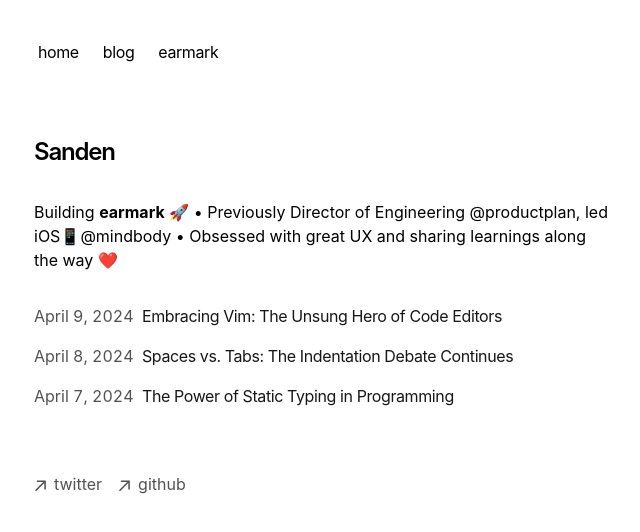
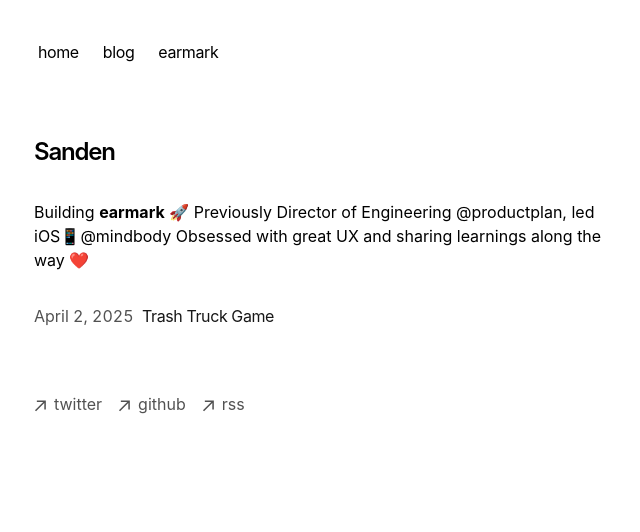
Before and after one commit to sandengocka/blog, a Next.js app: page / in a window 1280 px wide. Shown: the top 532 px of the page, without its empty margins (318-958 px from the left). Built offline with nearby package versions, Linux system fonts and the light colour scheme.

Commit message:
feat: style

```diff
--- /dev/null
+++ b/app/blog/posts/trash-truck-game.mdx
@@ -0,0 +1,37 @@
+---
+title: "Trash Truck Game"
+publishedAt: "2025-04-02"
+summary: "Exploring the educational and entertainment value of trash truck games in teaching children about waste management and environmental responsibility."
+---
+
+In today's digital age, games have become powerful tools for education and awareness. Among these, [trash truck games](/trash-truck-game) stand out as an innovative approach to teaching children about waste management, recycling, and environmental responsibility in an engaging and interactive way.
+
+## Learning Through Play
+
+Trash truck games combine entertainment with education, allowing players to experience the world of waste management firsthand. By controlling virtual garbage trucks, sorting different types of waste, and understanding recycling processes, children develop an intuitive understanding of these essential environmental concepts.
+
+These games transform what might otherwise be considered mundane topics into exciting challenges, making learning about waste management fun and memorable.
+
+## Developing Environmental Awareness
+
+One of the most significant benefits of trash truck games is their ability to foster environmental consciousness from an early age. As players progress through various levels and challenges, they learn to identify different types of waste, understand which materials can be recycled, and recognize the importance of proper disposal methods.
+
+This knowledge translates into real-world awareness and can inspire more environmentally responsible behaviors in daily life.
+
+## Practical Skills and Career Exposure
+
+Beyond environmental education, trash truck games also help develop practical skills like hand-eye coordination, problem-solving, and resource management. They introduce children to various career possibilities in environmental services, waste management, and recycling industries.
+
+Many of these games incorporate realistic elements of these professions, providing a simplified but informative glimpse into these essential community services.
+
+## Community and Teamwork
+
+Many modern trash truck games include multiplayer features that encourage collaboration and teamwork. Players can work together to clean up virtual neighborhoods, compete in recycling challenges, or manage waste collection routes efficiently.
+
+These social elements not only enhance the gaming experience but also reinforce the idea that environmental protection is a collective responsibility that requires community effort and cooperation.
+
+## Conclusion
+
+Trash truck games represent a perfect blend of entertainment and education, making them valuable tools for parents and educators alike. By turning waste management into an engaging activity, these games help build a foundation of environmental awareness and responsibility that can last a lifetime.
+
+In a world increasingly focused on sustainability and environmental protection, introducing children to these concepts through interactive play provides them with the knowledge and motivation to become environmentally conscious citizens of tomorrow.
--- a/app/components/footer.tsx
+++ b/app/components/footer.tsx
@@ -41,6 +41,17 @@ export default function Footer() {
             <p className="ml-2 h-7">github</p>
           </a>
         </li>
+        <li>
+          <a
+            className="flex items-center transition-all hover:text-neutral-800 dark:hover:text-neutral-100"
+            rel="noopener noreferrer"
+            target="_blank"
+            href="/rss"
+          >
+            <ArrowIcon />
+            <p className="ml-2 h-7">rss</p>
+          </a>
+        </li>
       </ul>
     </footer>
   );
--- a/app/components/posts.tsx
+++ b/app/components/posts.tsx
@@ -1,28 +1,41 @@
-import Link from 'next/link'
-import { formatDate, getBlogPosts } from 'app/blog/utils'
+import Link from "next/link";
+import { formatDate, getBlogPosts } from "app/blog/utils";
+
+// Add an array of blog slugs to hide
+const hiddenPosts: string[] = [
+  // Add slugs of posts you want to hide, for example:
+  "vim",
+  "spaces-vs-tabs",
+  "static-typing",
+];
 
 export function BlogPosts() {
-  let allBlogs = getBlogPosts()
+  let allBlogs = getBlogPosts();
 
   return (
     <div>
       {allBlogs
+        .filter((post) => !hiddenPosts.includes(post.slug))
         .sort((a, b) => {
           if (
             new Date(a.metadata.publishedAt) > new Date(b.metadata.publishedAt)
           ) {
-            return -1
+            return -1;
           }
-          return 1
+          return 1;
         })
         .map((post) => (
           <Link
             key={post.slug}
             className="flex flex-col space-y-1 mb-4"
-            href={`/blog/${post.slug}`}
+            href={
+              post.slug === "trash-truck-game"
+                ? "/trash-truck-game"
+                : `/blog/${post.slug}`
+            }
           >
             <div className="w-full flex flex-col md:flex-row space-x-0 md:space-x-2">
-              <p className="text-neutral-600 dark:text-neutral-400 w-[100px] tabular-nums">
+              <p className="text-neutral-600 dark:text-neutral-400 w-[100px] whitespace-nowrap tabular-nums">
                 {formatDate(post.metadata.publishedAt, false)}
               </p>
               <p className="text-neutral-900 dark:text-neutral-100 tracking-tight">
@@ -32,5 +45,5 @@ export function BlogPosts() {
           </Link>
         ))}
     </div>
-  )
+  );
 }
--- a/app/og/route.tsx
+++ b/app/og/route.tsx
@@ -1,8 +1,8 @@
-import { ImageResponse } from 'next/og'
+import { ImageResponse } from "next/og";
 
 export function GET(request: Request) {
-  let url = new URL(request.url)
-  let title = url.searchParams.get('title') || 'Next.js Portfolio Starter'
+  let url = new URL(request.url);
+  let title = url.searchParams.get("title") || "sanden";
 
   return new ImageResponse(
     (
@@ -18,5 +18,5 @@ export function GET(request: Request) {
       width: 1200,
       height: 630,
     }
-  )
+  );
 }
--- a/app/page.tsx
+++ b/app/page.tsx
@@ -14,8 +14,8 @@ export default function Page() {
         >
           <strong>earmark</strong>
         </a>{" "}
-        🚀 • Previously Director of Engineering @productplan, led iOS📱@mindbody
-        • Obsessed with great UX and sharing learnings along the way ❤️
+        🚀 Previously Director of Engineering @productplan, led iOS📱@mindbody
+        Obsessed with great UX and sharing learnings along the way ❤️
       </p>
       <div className="my-8">
         <BlogPosts />
--- /dev/null
+++ b/app/trash-truck-game/page.tsx
@@ -0,0 +1,3 @@
+export default function TrashTruckGame() {
+  return <div>Trash Truck Game</div>;
+}
```
Also changed, not shown: app/rss/route.ts (+10 -10 lines).
